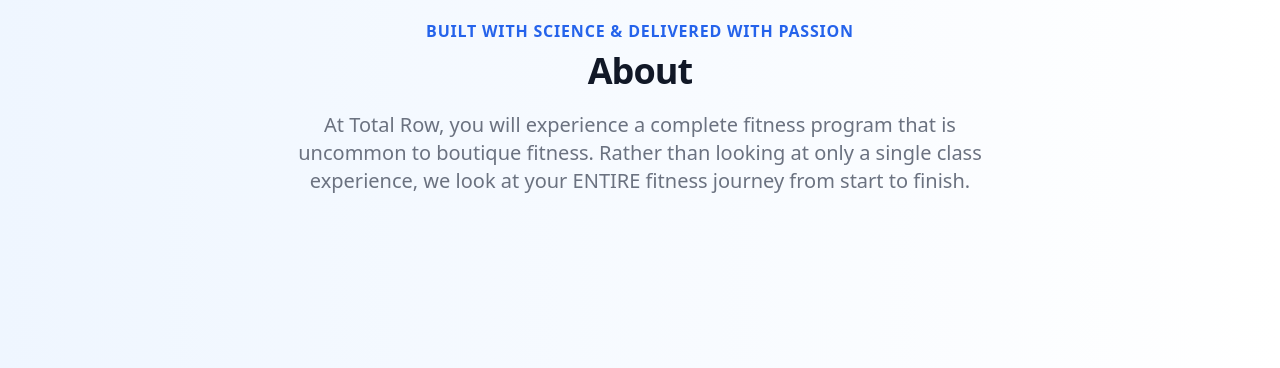
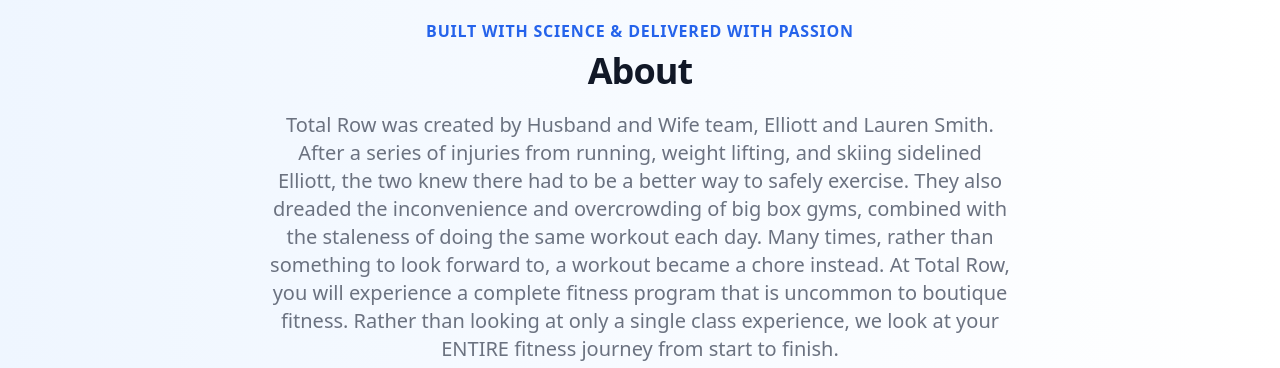
Before and after one commit to sid-FBLA/FBLAWebDev, a plain HTML site: page index.html in a window 1280 px wide. Shown: the part 1073-1441 px from the top of the page. Drawn offline with nearby package versions, Linux system fonts and the light colour scheme.

Commit message:
Updated About page

```diff
--- a/index.html
+++ b/index.html
@@ -167,7 +167,7 @@
     <div class="mx-auto max-w-md px-4 text-center sm:max-w-3xl sm:px-6 lg:max-w-7xl lg:px-8">
       <h2 class="text-base font-semibold uppercase tracking-wider text-blue-600">Built with science & delivered with passion</h2>
       <p class="mt-2 text-3xl font-extrabold tracking-tight text-gray-900 sm:text-4xl">About</p>
-      <p class="mx-auto mt-5 max-w-prose text-xl text-gray-500">At Total Row, you will experience a complete fitness program that is uncommon to boutique fitness. Rather than looking at only a single class experience, we look at your ENTIRE fitness journey from start to finish.</p>
+      <p class="mx-auto mt-5 max-w-prose text-xl text-gray-500">Total Row was created by Husband and Wife team, Elliott and Lauren Smith. After a series of injuries from running, weight lifting, and skiing sidelined Elliott, the two knew there had to be a better way to safely exercise. They also dreaded the inconvenience and overcrowding of big box gyms, combined with the staleness of doing the same workout each day. Many times, rather than something to look forward to, a workout became a chore instead. At Total Row, you will experience a complete fitness program that is uncommon to boutique fitness. Rather than looking at only a single class experience, we look at your ENTIRE fitness journey from start to finish.</p>
     </div>
   </div>
   <!-- Footer -->
```
